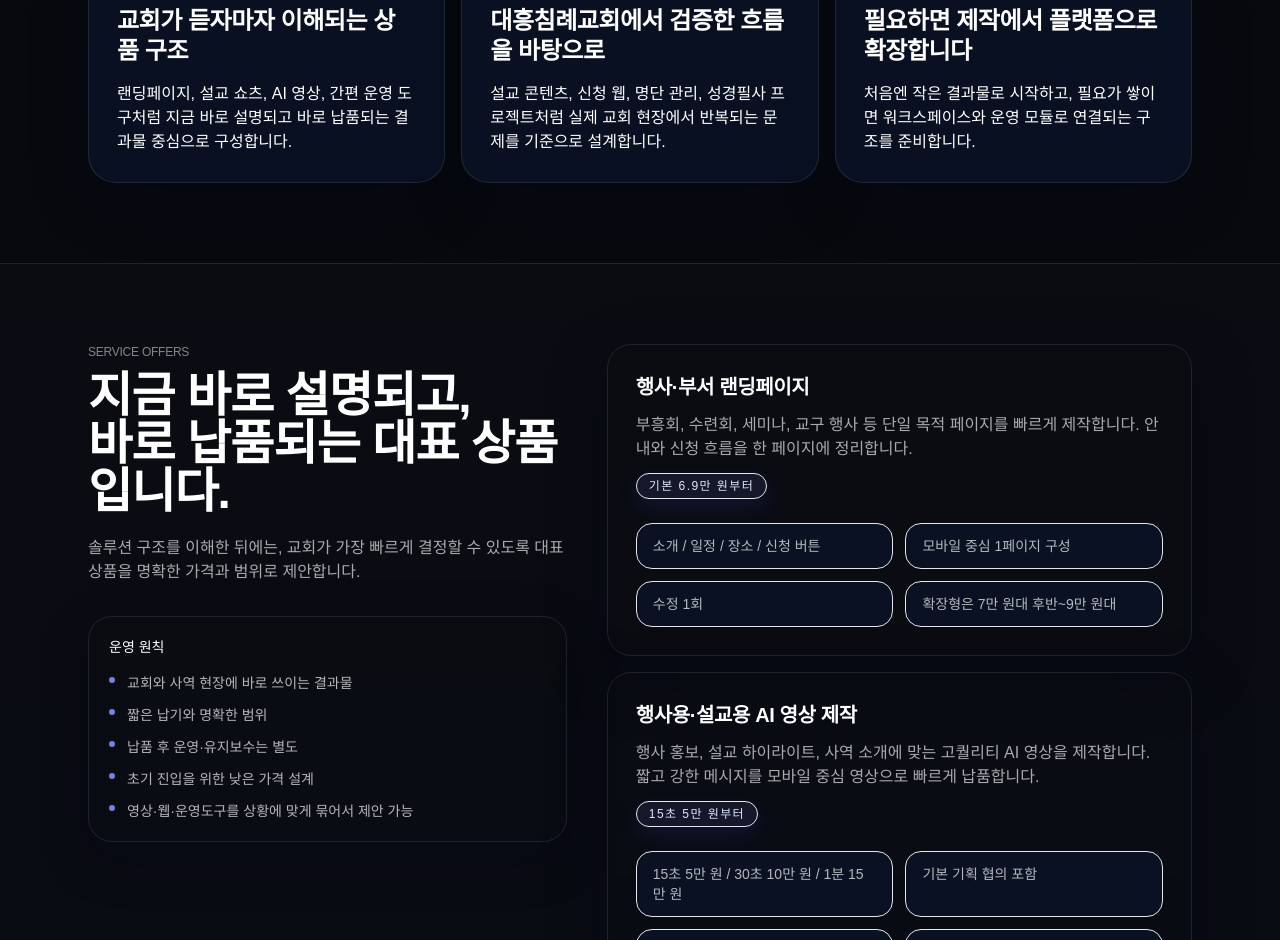
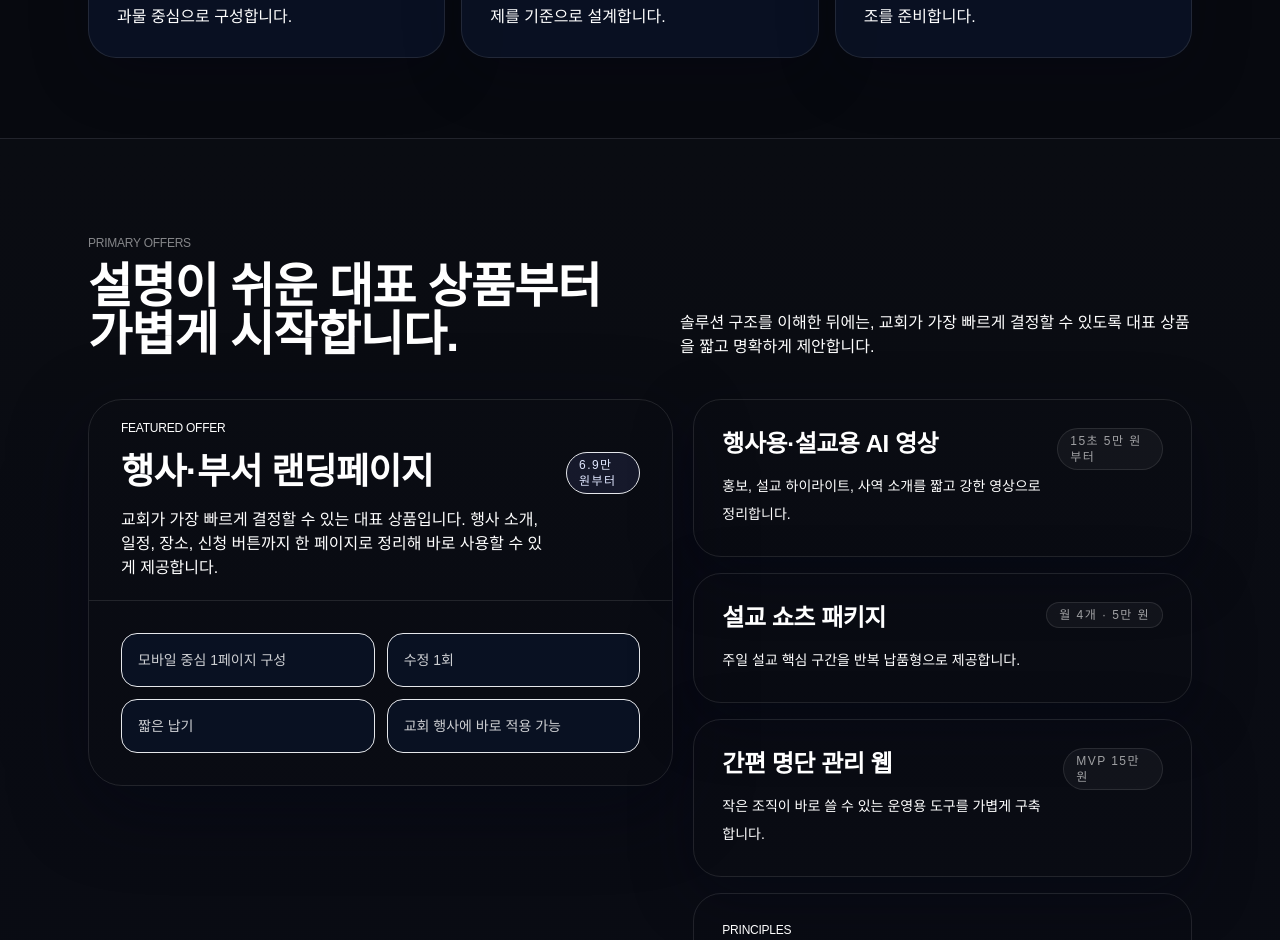
Before and after one commit to kinddragon1224/soom-church, a Next.js app: page / in a window 1280 px wide. Shown: the part 1860-2800 px from the top of the page. Built offline with nearby package versions, Linux system fonts and the light colour scheme; no server answers; a web font is replaced by a local one.

Commit message:
Refine homepage toward cleaner Gloo-like density

```diff
--- a/components/marketing/footer-cta.tsx
+++ b/components/marketing/footer-cta.tsx
@@ -12,8 +12,8 @@ export function FooterCta({ action }: { action: FooterAction }) {
     <section className="border-t border-white/10 bg-[linear-gradient(180deg,rgba(255,255,255,0),rgba(99,102,241,0.025))]">
       <div className="mx-auto flex w-full max-w-6xl flex-col gap-5 px-4 py-12 sm:px-6 sm:py-16 md:flex-row md:items-end md:justify-between">
         <div>
-          <p className="text-xs tracking-[0.2em] text-white/50">SOOM WORKSPACE</p>
-          <h2 className="mt-3 text-2xl font-semibold text-white sm:text-4xl">교회별 워크스페이스로 시작하세요</h2>
+          <p className="font-display text-xs tracking-[0.2em] text-white/50">SOOM WORKSPACE</p>
+          <h2 className="mt-3 text-2xl font-semibold text-white sm:text-4xl">필요한 순간에, 필요한 방식으로 시작하세요</h2>
         </div>
         <div className="flex flex-col gap-3 sm:flex-row">
           <Link href={action.primaryHref} className="flex min-h-12 items-center justify-center rounded-full bg-indigo-500/95 px-5 py-3 text-sm font-semibold text-white shadow-[0_12px_28px_rgba(79,70,229,0.28)] transition hover:bg-indigo-400">{action.primaryLabel}</Link>
--- a/components/marketing/hero.tsx
+++ b/components/marketing/hero.tsx
@@ -9,9 +9,9 @@ type HeroAction = {
 };
 
 const quickStats = [
-  { label: "핵심 구조", value: "제작 · 운영 · 콘텐츠" },
-  { label: "대표 상품", value: "랜딩페이지 · 설교 쇼츠 · AI 영상" },
-  { label: "확장 방향", value: "작은 납품에서 워크스페이스까지" },
+  { label: "Solutions", value: "제작 · 운영 · 콘텐츠" },
+  { label: "Primary offers", value: "랜딩페이지 · AI 영상" },
+  { label: "Expansion", value: "작은 납품에서 플랫폼까지" },
 ];
 
 export function MarketingHero({ action }: { action: HeroAction }) {
@@ -26,13 +26,12 @@ export function MarketingHero({ action }: { action: HeroAction }) {
               <span className="h-1.5 w-1.5 rounded-full bg-indigo-400" />
               <p className="font-display text-xs tracking-[0.22em] text-white/55">SOOM FOR CHURCHES</p>
             </div>
-            <h1 className="mt-5 text-4xl font-semibold leading-[1.02] text-white sm:text-6xl md:text-7xl xl:text-[5.6rem]">
-              교회가 지금 필요한 디지털 작업을,
+            <h1 className="mt-5 max-w-4xl text-4xl font-semibold leading-[0.98] text-white sm:text-6xl md:text-7xl xl:text-[5.8rem]">
+              교회를 위한 디지털 작업을
               <br />
-              하나의 흐름으로 정리하다
+              더 명확하고 단정하게.
             </h1>
-            <p className="mt-6 max-w-2xl text-sm leading-7 text-white/75 sm:text-lg sm:leading-8">
-              숨은 교회를 위한 디지털 제작 스튜디오이자 운영 플랫폼입니다.
+            <p className="mt-6 max-w-xl text-sm leading-7 text-white/72 sm:text-base sm:leading-8">
               행사 페이지, 설교 콘텐츠, 신청 웹, 운영 도구를 빠르게 제공하고 필요한 만큼 더 깊게 연결합니다.
             </p>
 
--- a/components/marketing/service-offers-section.tsx
+++ b/components/marketing/service-offers-section.tsx
@@ -1,61 +1,95 @@
-const offers = [
+const primaryOffer = {
+  title: "행사·부서 랜딩페이지",
+  badge: "6.9만 원부터",
+  description:
+    "교회가 가장 빠르게 결정할 수 있는 대표 상품입니다. 행사 소개, 일정, 장소, 신청 버튼까지 한 페이지로 정리해 바로 사용할 수 있게 제공합니다.",
+  points: ["모바일 중심 1페이지 구성", "수정 1회", "짧은 납기", "교회 행사에 바로 적용 가능"],
+};
+
+const secondaryOffers = [
   {
-    title: '행사·부서 랜딩페이지',
-    badge: '기본 6.9만 원부터',
-    description:
-      '부흥회, 수련회, 세미나, 교구 행사 등 단일 목적 페이지를 빠르게 제작합니다. 안내와 신청 흐름을 한 페이지에 정리합니다.',
-    bullets: ['소개 / 일정 / 장소 / 신청 버튼', '모바일 중심 1페이지 구성', '수정 1회', '확장형은 7만 원대 후반~9만 원대'],
+    title: "행사용·설교용 AI 영상",
+    price: "15초 5만 원부터",
+    description: "홍보, 설교 하이라이트, 사역 소개를 짧고 강한 영상으로 정리합니다.",
   },
   {
-    title: '행사용·설교용 AI 영상 제작',
-    badge: '15초 5만 원부터',
-    description:
-      '행사 홍보, 설교 하이라이트, 사역 소개에 맞는 고퀄리티 AI 영상을 제작합니다. 짧고 강한 메시지를 모바일 중심 영상으로 빠르게 납품합니다.',
-    bullets: ['15초 5만 원 / 30초 10만 원 / 1분 15만 원', '기본 기획 협의 포함', '수정 1회', '고난도 합성·실사 인물합성·TTS는 별도 협의'],
+    title: "설교 쇼츠 패키지",
+    price: "월 4개 · 5만 원",
+    description: "주일 설교 핵심 구간을 반복 납품형으로 제공합니다.",
   },
   {
-    title: '설교 쇼츠 패키지',
-    badge: '월 4개 · 5만 원',
-    description:
-      '주일 예배 말씀 중 1분 이내 핵심 구간을 쇼츠로 제작합니다. 원하는 부분 지정 가능, 교회 채널 업로드용으로 바로 납품합니다.',
-    bullets: ['기본 컷 편집', '기본 자막 포함', '원하는 구간 요청 가능', '자막/편집 스타일 커스텀은 추가요금'],
-  },
-  {
-    title: '교구·부속교회 간편 명단 관리 웹',
-    badge: 'MVP 15만 원',
-    description:
-      '작은 조직이 바로 쓸 수 있는 원클릭형 명단 관리 웹을 MVP로 제공합니다. 복잡한 구축보다 빠른 사용과 현장 적용에 초점을 둡니다.',
-    bullets: ['소규모 조직용 MVP', '핵심 기능 중심 고정 범위', '초기 셋업형 1회 납품', '유지보수·기능 확장은 별도'],
+    title: "간편 명단 관리 웹",
+    price: "MVP 15만 원",
+    description: "작은 조직이 바로 쓸 수 있는 운영용 도구를 가볍게 구축합니다.",
   },
 ];
 
 const principles = [
-  '교회와 사역 현장에 바로 쓰이는 결과물',
-  '짧은 납기와 명확한 범위',
-  '납품 후 운영·유지보수는 별도',
-  '초기 진입을 위한 낮은 가격 설계',
-  '영상·웹·운영도구를 상황에 맞게 묶어서 제안 가능',
+  "짧은 납기와 명확한 범위",
+  "납품 후 운영·유지보수는 별도",
+  "초기 진입을 위한 낮은 가격 설계",
+  "필요에 따라 영상·웹·운영도구를 함께 제안",
 ];
 
 export function ServiceOffersSection() {
   return (
-    <section id="service-offers" className="border-t border-white/10 bg-[linear-gradient(180deg,rgba(255,255,255,0.01),rgba(99,102,241,0.025))]">
-      <div className="mx-auto w-full max-w-6xl px-4 py-16 sm:px-6 sm:py-20">
-        <div className="grid gap-10 lg:grid-cols-[0.9fr_1.1fr] lg:items-start">
+    <section id="service-offers" className="border-t border-white/10 bg-[linear-gradient(180deg,rgba(255,255,255,0.01),rgba(99,102,241,0.02))]">
+      <div className="mx-auto w-full max-w-6xl px-4 py-20 sm:px-6 sm:py-24">
+        <div className="flex flex-col gap-5 md:flex-row md:items-end md:justify-between">
           <div>
-            <p className="font-display text-xs tracking-[0.2em] text-white/50">SERVICE OFFERS</p>
-            <h2 className="mt-3 text-2xl font-semibold leading-tight text-white sm:text-5xl">
-              지금 바로 설명되고,
+            <p className="font-display text-xs tracking-[0.2em] text-white/50">PRIMARY OFFERS</p>
+            <h2 className="mt-3 text-3xl font-semibold leading-tight text-white sm:text-5xl">
+              설명이 쉬운 대표 상품부터
               <br />
-              바로 납품되는 대표 상품입니다.
+              가볍게 시작합니다.
             </h2>
-            <p className="mt-5 max-w-xl text-sm leading-7 text-white/65 sm:text-base">
-              솔루션 구조를 이해한 뒤에는, 교회가 가장 빠르게 결정할 수 있도록 대표 상품을 명확한 가격과 범위로 제안합니다.
-            </p>
+          </div>
+          <p className="max-w-lg text-sm leading-7 text-white/62 sm:text-base">
+            솔루션 구조를 이해한 뒤에는, 교회가 가장 빠르게 결정할 수 있도록 대표 상품을 짧고 명확하게 제안합니다.
+          </p>
+        </div>
 
-            <div className="mt-8 rounded-3xl border border-white/10 bg-[#0b1327]/88 p-5 shadow-[0_16px_50px_rgba(2,6,23,0.32)] backdrop-blur-sm">
-              <p className="text-sm font-medium text-white">운영 원칙</p>
-              <ul className="mt-4 space-y-3 text-sm text-white/70">
+        <div className="mt-10 grid gap-5 lg:grid-cols-[1.08fr_0.92fr] lg:items-start">
+          <article className="overflow-hidden rounded-[34px] border border-white/10 bg-[#0b1327]/92 shadow-[0_22px_80px_rgba(2,6,23,0.4)]">
+            <div className="border-b border-white/10 px-6 py-5 sm:px-8">
+              <p className="font-display text-xs tracking-[0.2em] text-indigo-100/58">FEATURED OFFER</p>
+              <div className="mt-4 flex flex-col gap-4 sm:flex-row sm:items-start sm:justify-between">
+                <div>
+                  <h3 className="text-3xl font-semibold text-white sm:text-4xl">{primaryOffer.title}</h3>
+                  <p className="mt-4 max-w-2xl text-sm leading-7 text-white/68 sm:text-base">{primaryOffer.description}</p>
+                </div>
+                <div className="inline-flex w-fit rounded-full border border-indigo-300/18 bg-indigo-400/10 px-3 py-1 text-xs font-medium tracking-[0.12em] text-indigo-100">
+                  {primaryOffer.badge}
+                </div>
+              </div>
+            </div>
+            <div className="grid gap-3 px-6 py-6 sm:grid-cols-2 sm:px-8 sm:py-8">
+              {primaryOffer.points.map((point) => (
+                <div key={point} className="rounded-2xl border border-white/8 bg-[#091122] px-4 py-4 text-sm text-white/80">
+                  {point}
+                </div>
+              ))}
+            </div>
+          </article>
+
+          <div className="grid gap-4">
+            {secondaryOffers.map((offer) => (
+              <article key={offer.title} className="rounded-[28px] border border-white/10 bg-[#0b1327]/88 p-6 shadow-[0_18px_60px_rgba(2,6,23,0.34)] sm:p-7">
+                <div className="flex flex-col gap-3 sm:flex-row sm:items-start sm:justify-between">
+                  <div>
+                    <h3 className="text-2xl font-semibold text-white">{offer.title}</h3>
+                    <p className="mt-3 text-sm leading-7 text-white/66">{offer.description}</p>
+                  </div>
+                  <div className="inline-flex w-fit rounded-full border border-white/10 bg-white/[0.04] px-3 py-1 text-xs font-medium tracking-[0.12em] text-white/60">
+                    {offer.price}
+                  </div>
+                </div>
+              </article>
+            ))}
+
+            <div className="rounded-[28px] border border-white/10 bg-[#0b1327]/78 p-6 sm:p-7">
+              <p className="font-display text-xs tracking-[0.2em] text-white/44">PRINCIPLES</p>
+              <ul className="mt-4 space-y-3 text-sm text-white/72">
                 {principles.map((item) => (
                   <li key={item} className="flex gap-3">
                     <span className="mt-1 h-1.5 w-1.5 rounded-full bg-indigo-400/90" />
@@ -65,30 +99,6 @@ export function ServiceOffersSection() {
               </ul>
             </div>
           </div>
-
-          <div className="grid gap-4">
-            {offers.map((offer) => (
-              <article key={offer.title} className="rounded-3xl border border-white/10 bg-[#0b1327]/88 p-6 shadow-[0_18px_60px_rgba(2,6,23,0.34)] backdrop-blur-sm transition hover:border-indigo-300/20 hover:bg-[#101a35] sm:p-7">
-                <div className="flex flex-col gap-3">
-                  <div>
-                    <h3 className="text-xl font-semibold text-white">{offer.title}</h3>
-                    <p className="mt-3 text-sm leading-7 text-white/65 sm:text-base">{offer.description}</p>
-                  </div>
-                  <div className="inline-flex w-fit rounded-full border border-indigo-300/18 bg-indigo-400/10 px-3 py-1 text-xs font-medium tracking-[0.12em] text-indigo-100 shadow-[0_8px_20px_rgba(79,70,229,0.14)]">
-                    {offer.badge}
-                  </div>
-                </div>
-
-                <ul className="mt-6 grid gap-3 text-sm text-white/70 sm:grid-cols-2">
-                  {offer.bullets.map((bullet) => (
-                    <li key={bullet} className="rounded-2xl border border-white/8 bg-[#091122] px-4 py-3 text-white/78">
-                      {bullet}
-                    </li>
-                  ))}
-                </ul>
-              </article>
-            ))}
-          </div>
         </div>
       </div>
     </section>
--- a/components/marketing/solutions-section.tsx
+++ b/components/marketing/solutions-section.tsx
@@ -41,8 +41,8 @@ export function SolutionsSection() {
               세 가지 방식으로 일합니다.
             </h2>
           </div>
-          <p className="max-w-xl text-sm leading-7 text-white/65 sm:text-base">
-            하나의 서비스만 파는 것이 아니라, 교회가 실제로 겪는 필요를 제작·운영·콘텐츠의 세 축으로 정리해 제안합니다.
+          <p className="max-w-lg text-sm leading-7 text-white/62 sm:text-base">
+            교회가 실제로 겪는 필요를 제작, 운영, 콘텐츠의 세 축으로 정리해 제안합니다.
           </p>
         </div>
 
```
Also changed, not shown: components/marketing/contact-cta-section.tsx (+3 -4 lines).
